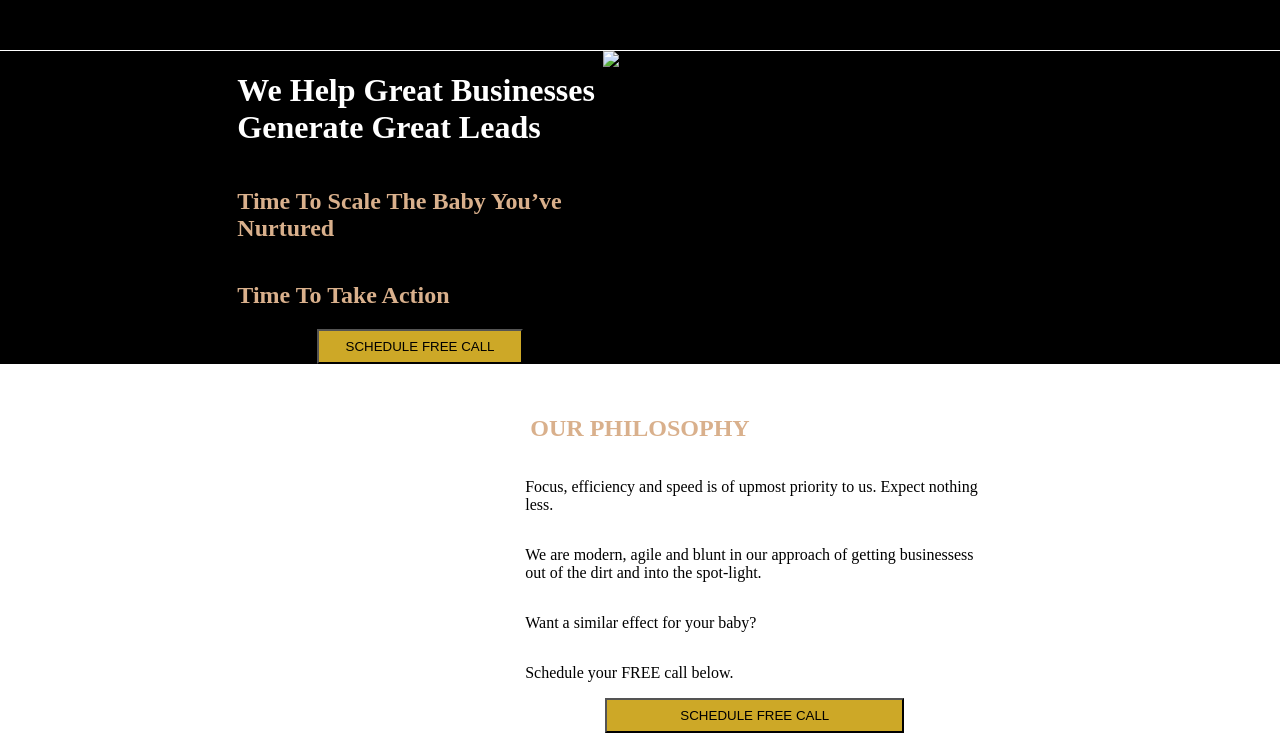
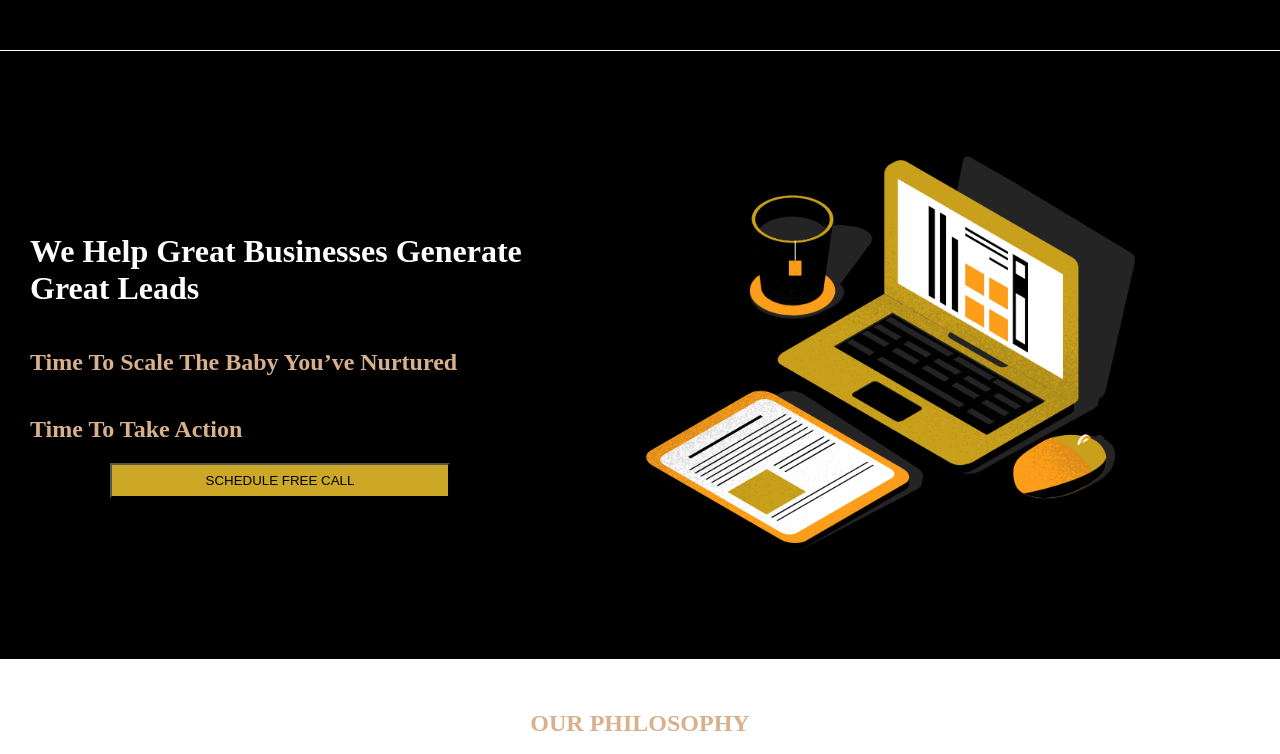
Before and after one commit to MonoKrate/website, a plain HTML site: page index.html in a window 1280 px wide. Shown: the top 754 px of the page. Drawn offline with Linux system fonts and the light colour scheme; a script that the page names is missing.

Commit message:
Update index.html

```diff
--- a/index.html
+++ b/index.html
@@ -6,7 +6,7 @@
     <meta name="viewport" content="width=device-width, initial-scale=1.0">
     <link rel="stylesheet" type="text/css" href="./style.css">
     <title>MonoKrate</title>
-    <link rel="icon" type="image/x-icon" href="./images/MK-Solutions-PNG.png">
+    <link rel="icon" type="image/x-icon" href="/MK-Solutions-PNG.png">
 </head>
 <body>
 
@@ -28,7 +28,7 @@
                     <button>SCHEDULE FREE CALL</button>
                 </div>
                 <div class="title-image">
-                    <img class="title-image" src="./images/title-image-computer-icon-square.png" alt="icon of a computer">
+                    <img class="title-image" src="title-image-computer-icon-square.png" alt="icon of a computer">
                 </div>
             </div>
         </div>
@@ -45,7 +45,7 @@
                         <button>SCHEDULE FREE CALL</button>
                     </div>
                 </div>
-                <img class="philosophy-icon" src="./images/philosophy-icon.png" alt="">
+                <img class="philosophy-icon" src="philosophy-icon.png" alt="">
             </div>
         </div>
 
```
